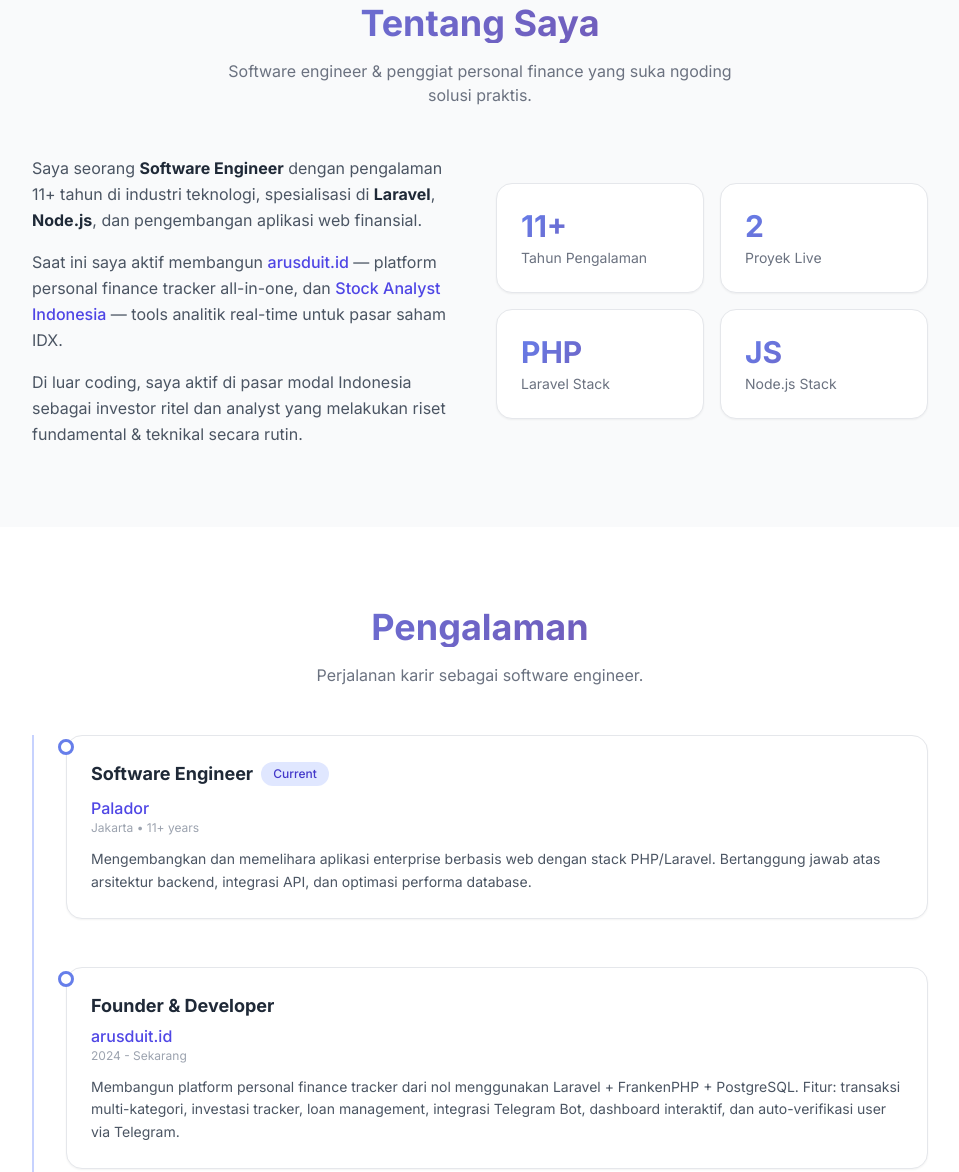
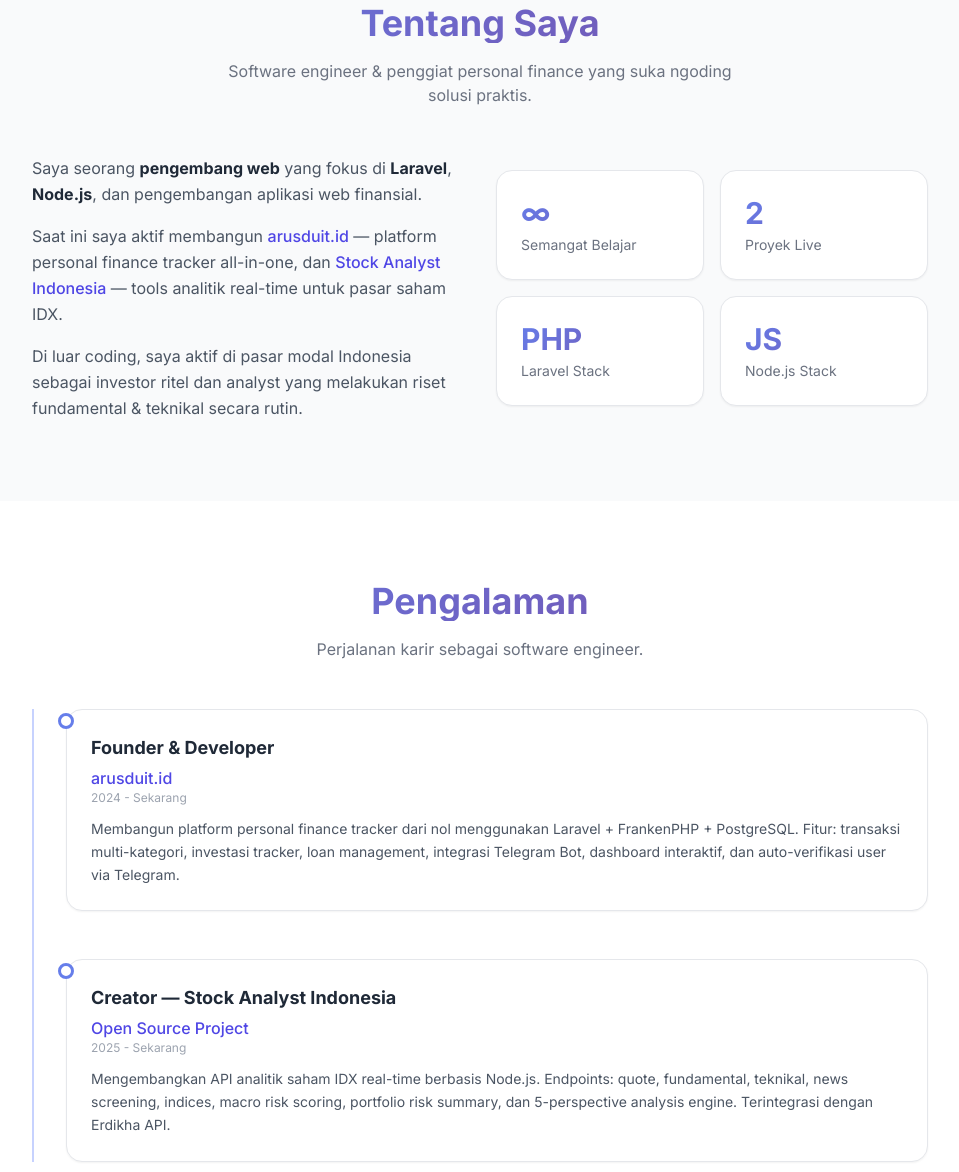
Before and after one commit to fadjar1209/curriculum-vitae, a plain HTML site: page index.html in a window 1280 px wide. Shown: the part 877-2049 px from the top of the page, without its empty margins (160-1119 px from the left). Drawn offline with nearby package versions, Linux system fonts and the light colour scheme.

Commit message:
fix: hapus Palador & linkedin dari CV
- Hapus pengalaman Software Engineer di Palador (bukan milik user)
- Hapus semua referensi linkedin, ganti jadi Telegram
- Update stat card '11+ tahun' jadi 'Semangat Belajar'
- Update deskripsi about section

```diff
--- a/index.html
+++ b/index.html
@@ -101,14 +101,14 @@
       <p class="text-center text-gray-500 dark:text-gray-400 mb-12 max-w-lg mx-auto">Software engineer &amp; penggiat personal finance yang suka ngoding solusi praktis.</p>
       <div class="grid md:grid-cols-2 gap-8 items-center">
         <div class="space-y-4 text-gray-600 dark:text-gray-400 leading-relaxed">
-          <p>Saya seorang <strong class="text-gray-800 dark:text-gray-200">Software Engineer</strong> dengan pengalaman 11+ tahun di industri teknologi, spesialisasi di <strong class="text-gray-800 dark:text-gray-200">Laravel</strong>, <strong class="text-gray-800 dark:text-gray-200">Node.js</strong>, dan pengembangan aplikasi web finansial.</p>
+          <p>Saya seorang <strong class="text-gray-800 dark:text-gray-200">pengembang web</strong> yang fokus di <strong class="text-gray-800 dark:text-gray-200">Laravel</strong>, <strong class="text-gray-800 dark:text-gray-200">Node.js</strong>, dan pengembangan aplikasi web finansial.</p>
           <p>Saat ini saya aktif membangun <a href="https://arusduit.id" target="_blank" class="text-indigo-600 dark:text-indigo-400 hover:underline font-medium">arusduit.id</a> — platform personal finance tracker all-in-one, dan <a href="https://github.com/fadjar1209/stock-analyst" target="_blank" class="text-indigo-600 dark:text-indigo-400 hover:underline font-medium">Stock Analyst Indonesia</a> — tools analitik real-time untuk pasar saham IDX.</p>
           <p>Di luar coding, saya aktif di pasar modal Indonesia sebagai investor ritel dan analyst yang melakukan riset fundamental &amp; teknikal secara rutin.</p>
         </div>
         <div class="grid grid-cols-2 gap-4">
           <div class="bg-white dark:bg-gray-800 p-6 rounded-2xl shadow-sm border border-gray-200 dark:border-gray-700 card-hover">
-            <div class="text-3xl font-bold gradient-text">11+</div>
-            <div class="text-sm text-gray-500 dark:text-gray-400 mt-1">Tahun Pengalaman</div>
+            <div class="text-3xl font-bold gradient-text">∞</div>
+            <div class="text-sm text-gray-500 dark:text-gray-400 mt-1">Semangat Belajar</div>
           </div>
           <div class="bg-white dark:bg-gray-800 p-6 rounded-2xl shadow-sm border border-gray-200 dark:border-gray-700 card-hover">
             <div class="text-3xl font-bold gradient-text">2</div>
@@ -133,17 +133,7 @@
       <h2 class="text-3xl sm:text-4xl font-bold mb-4 text-center gradient-text">Pengalaman</h2>
       <p class="text-center text-gray-500 dark:text-gray-400 mb-12 max-w-lg mx-auto">Perjalanan karir sebagai software engineer.</p>
       <div class="relative pl-8 border-l-2 border-indigo-200 dark:border-indigo-800 space-y-12">
-        <div class="relative"><div class="timeline-dot"></div>
-          <div class="bg-white dark:bg-gray-800 p-6 rounded-2xl shadow-sm border border-gray-200 dark:border-gray-700 card-hover">
-            <div class="flex flex-wrap items-center gap-2 mb-2">
-              <h3 class="text-lg font-bold">Software Engineer</h3>
-              <span class="px-3 py-1 text-xs font-medium bg-indigo-100 dark:bg-indigo-900/50 text-indigo-700 dark:text-indigo-300 rounded-full">Current</span>
-            </div>
-            <p class="text-indigo-600 dark:text-indigo-400 font-medium">Palador</p>
-            <p class="text-xs text-gray-400 mb-3">Jakarta • 11+ years</p>
-            <p class="text-gray-600 dark:text-gray-400 text-sm leading-relaxed">Mengembangkan dan memelihara aplikasi enterprise berbasis web dengan stack PHP/Laravel. Bertanggung jawab atas arsitektur backend, integrasi API, dan optimasi performa database.</p>
-          </div>
-        </div>
+
         <div class="relative"><div class="timeline-dot"></div>
           <div class="bg-white dark:bg-gray-800 p-6 rounded-2xl shadow-sm border border-gray-200 dark:border-gray-700 card-hover">
             <h3 class="text-lg font-bold mb-1">Founder & Developer</h3>
```
